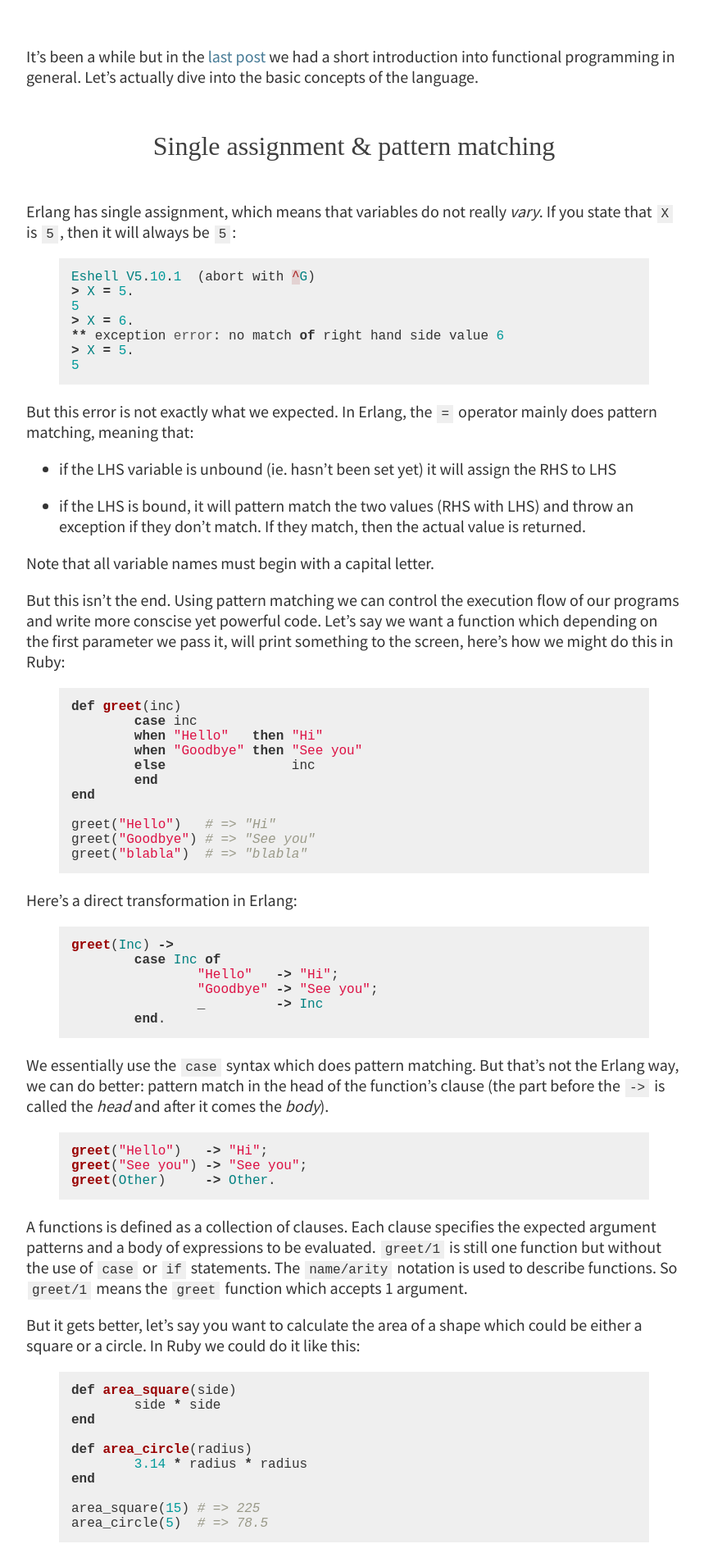
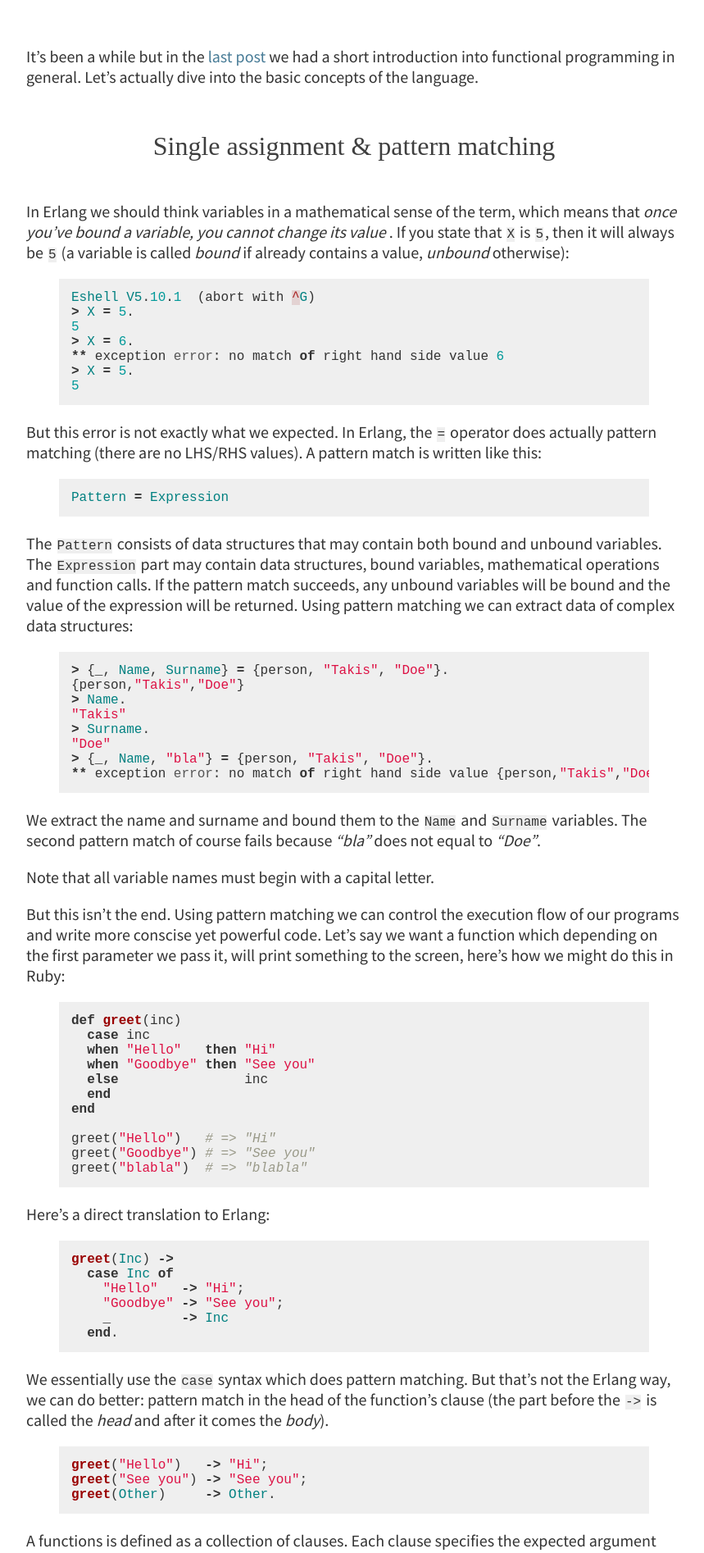
Before and after one commit to apostoiis/agis.io, a Jekyll site: the page built from _posts/2013-10-12-dabbling-in-erlang-a-minimal-introduction.markdown, in a window 1280 px wide. Shown: the part 319-2213 px from the top of the page at 82% size, without its empty margins (208-1067 px from the left). Built offline with Jekyll 4.4.1, drawn with Linux system fonts in a browser that asks for light colours; some web fonts are replaced; comment, search, counter and statistics services are not loaded; some of the changed text lies outside the part shown.

Commit message:
post fixes

```diff
--- a/_posts/2013-10-12-dabbling-in-erlang-a-minimal-introduction.markdown
+++ b/_posts/2013-10-12-dabbling-in-erlang-a-minimal-introduction.markdown
@@ -7,7 +7,7 @@ date: 2013-10-12 15:34
 It's been a while but in the [last post](http://agis.kontext.gr/2013/05/19/dabbling-in-erlang-hello-function.html) we had a short introduction into functional programming in general. Let's actually dive into the basic concepts of the language.
 
 ## Single assignment & pattern matching
-Erlang has single assignment, which means that variables do not really *vary*. If you state that `X` is `5`, then it will always be `5`:
+In Erlang we should think variables in a mathematical sense of the term, which means that *once you've bound a variable, you cannot change its value* . If you state that `X` is `5`, then it will always be `5` (a variable is called *bound* if already contains a value, *unbound* otherwise):
 
 {% highlight erlang %}
 Eshell V5.10.1  (abort with ^G)
@@ -19,11 +19,26 @@ Eshell V5.10.1  (abort with ^G)
 5
 {% endhighlight %}
 
-But this error is not exactly what we expected. In Erlang, the `=` operator mainly does pattern matching, meaning that:
+But this error is not exactly what we expected. In Erlang, the `=` operator does actually pattern matching (there are no LHS/RHS  values). A pattern match is written like this:
 
-* if the LHS variable is unbound (ie. hasn't been set yet) it will assign the RHS to LHS
+{% highlight erlang %}
+Pattern = Expression
+{% endhighlight %}
 
-* if the LHS is bound, it will pattern match the two values (RHS with LHS) and throw an exception if they don't match. If they match, then the actual value is returned.
+The `Pattern` consists of data structures that may contain both bound and unbound variables. The `Expression` part may contain data structures, bound variables, mathematical operations and function calls. If the pattern match succeeds, any unbound variables will be bound and the value of the expression will be returned. Using pattern matching we can extract data of complex data structures:
+
+{% highlight erlang %}
+> {_, Name, Surname} = {person, "Takis", "Doe"}.
+{person,"Takis","Doe"}
+> Name.
+"Takis"
+> Surname.
+"Doe"
+> {_, Name, "bla"} = {person, "Takis", "Doe"}.
+** exception error: no match of right hand side value {person,"Takis","Doe"}
+{% endhighlight %}
+
+We extract the name and surname and bound them to the `Name` and `Surname` variables. The second pattern match of course fails because *"bla"* does not equal to *"Doe"*.
 
 Note that all variable names must begin with a capital letter.
 
@@ -31,11 +46,11 @@ But this isn't the end. Using pattern matching we can control the execution flow
 
 {% highlight ruby %}
 def greet(inc)
-	case inc
-	when "Hello"   then "Hi"
-	when "Goodbye" then "See you"
-	else                inc
-	end
+  case inc
+  when "Hello"   then "Hi"
+  when "Goodbye" then "See you"
+  else                inc
+  end
 end
 
 greet("Hello")   # => "Hi"
@@ -43,15 +58,15 @@ greet("Goodbye") # => "See you"
 greet("blabla")  # => "blabla"
 {% endhighlight %}
 
-Here's a direct transformation in Erlang:
+Here's a direct translation to Erlang:
 
 {% highlight erlang %}
 greet(Inc) ->
-	case Inc of
-		"Hello"   -> "Hi";
-		"Goodbye" -> "See you";
-		_         -> Inc
-	end.
+  case Inc of
+    "Hello"   -> "Hi";
+    "Goodbye" -> "See you";
+    _         -> Inc
+  end.
 {% endhighlight %}
 
 We essentially use the `case` syntax which does pattern matching. But that's not the Erlang way, we can do better: pattern match in the head of the function's clause (the part before the `->` is called the *head* and after it comes the *body*).
@@ -62,17 +77,18 @@ greet("See you") -> "See you";
 greet(Other)     -> Other.
 {% endhighlight %}
 
-A functions is defined as a collection of clauses. Each clause specifies the expected argument patterns and a body of expressions to be evaluated. `greet/1` is still one function but without the use of `case` or `if` statements. The `name/arity` notation is used to describe functions. So `greet/1` means the `greet` function which accepts 1 argument.
+A functions is defined as a collection of clauses. Each clause specifies the expected argument patterns and a body of expressions to be evaluated. `greet/1` is still one function but without the use of `case` or `if` statements. The `name/arity` notation is used to describe functions. So `greet/1` means the `greet` function which accepts 1 argument. It's worth mentioning that the in the compiler meets the different `greet` clauses, it ends up creating a binary search tree, so pattern matching is very efficient.
 
-But it gets better, let's say you want to calculate the area of a shape which could be either a square or a circle. In Ruby we could do it like this:
+
+But it gets better, let's say you want to calculate the area of a shape which could be either a square or a circle. In Ruby we could define *two* different functions:
 
 {% highlight ruby %}
 def area_square(side)
-	side * side
+  side * side
 end
 
 def area_circle(radius)
-	3.14 * radius * radius
+  3.14 * radius * radius
 end
 
 area_square(15) # => 225
@@ -104,13 +122,19 @@ area({square, Side})   -> Side * Side.
 and we would use it like this
 
 {% highlight erlang %}
-area({square, 15}). % => 225
-area({circle, 5}).  % => 78.5
+> area({square, 15}).
+225
+> area({circle, 5}).
+78.5
+> area({wtf, 5}).
+** exception error: no function clause matching area({wtf,5})
 {% endhighlight %}
 
-We're using a composite data type called *tuple*. I won't get into details but you will see tuples everywhere in Erlang.
+In the Erlang version, we're defining one function with multiple clauses. We also don't have to explicitly raise an error as we do in the Ruby version, the pattern match will fail so an exception will be raised anyway.
 
-A function is identified by its name and its arity. Two functions with the same name but different arity are two completely different functions that just happen to share the same name. This means could do this:
+Note that we're using a composite data type called *tuple* (that thing inside the curly brackets). I won't get into details but you will see tuples everywhere in Erlang.
+
+It's important to point out that a function is identified by its name and its arity. Two functions with the same name but different arity are two completely different functions that just happen to share the same name. This means could do this:
 
 {% highlight erlang %}
 adder(_)       -> "I'm someone".
@@ -136,9 +160,9 @@ Let's define a function that tells us if the given number is even or odd. Notice
 
 {% highlight erlang %}
 is_what(X) when X rem 2 == 0 ->
-	even;
+  even;
 is_what(X) when X rem 2 /= 0 ->
-	odd.
+  odd.
 {% endhighlight %}
 
 We can use it like this:
@@ -184,13 +208,17 @@ The first element of a List is called the *head* and the rest of the List is cal
 ["Look what I did!",3,4,5]
 {% endhighlight %}
 
-To understand the recursive definition of Lists, we should understand that all the following Lists are semantically equivalent:
+To illustrate the recursive definition of lists, all of the following list notations:
 
 {% highlight erlang %}
 [1,2,3,4]
 [1,2,3,4|[]]
 [1,2|[3,4]]
 [1,2|[3,4|[]]]
+{% endhighlight %}
+
+are simply syntactic sugar for:
+{% highlight erlang %}
 [1|[2|[3|[4|[]]]]]
 {% endhighlight %}
 
@@ -232,7 +260,7 @@ That's neat! Functions are first-class citizens in Erlang and we can manipulate
 
 {% highlight erlang %}
 times(X) ->
-	fun(Y) -> X*Y end.
+  fun(Y) -> X*Y end.
 {% endhighlight %}
 
 We can now reuse our simple `times` function:
@@ -252,12 +280,12 @@ Another common task is to filter out elements with a particular property, for ex
 
 {% highlight erlang %}
 evens([]) ->
-	[];
+  [];
 evens([H|T]) ->
-	case H rem 2 == 0 of
-		true -> [H | evens(T)];
-		_    -> evens(T)
-	end.
+  case H rem 2 == 0 of
+    true -> [H | evens(T)];
+    _    -> evens(T)
+  end.
 {% endhighlight %}
 
 let's see it in action:
@@ -270,7 +298,7 @@ let's see it in action:
 ## List comprehensions
 It's a very common operation to `map` and `filter` lists. In other words to apply a function to every element of a list and select those elements of a list that have a particular property. *List comprehensions* provides us with a notation to achieve this result in a powerful yet compact way.
 
-The syntax of a list comprehension might be a little confusing at start: `[Expression || Generators, Guards, Generators, ...]`, where generators are `Pattern <- List` pairs, guards are..well, guards and expressions are specifiers of what the result will look like.
+The syntax of a list comprehension might be a little confusing at start and requires some [practice](http://trigonakis.com/blog/2011/04/22/introduction-to-erlang-list-comprehension/) to get used to.
 
 Let's say we want to pick all the even numbers in a list and multiply them by two. List comprehensions to the rescue:
 
@@ -288,16 +316,16 @@ That's a fairly simple example. Let's try something slightly more advanced by us
 [{2,2},{2,3},{2,4},{4,4}]
 {% endhighlight %}
 
-Here the expression is the tuple `{X, Y}`, then follows the generator `X <- lists:seq(1,4)` which essentially means *X comes from lists:seq(1,4)* (`(lists:seq/2)` is a built-in function that generates a sequence of integers), then follows the guard `X rem 2 == 0` and finally another generator.
+Here the expression is the tuple `{X, Y}`, then follows the generator `X <- lists:seq(1,4)` which essentially means *X comes from lists:seq(1,4)* (`lists:seq/2` is a built-in function that generates a sequence of integers), then follows the guard `X rem 2 == 0` and finally another generator.
 
 So list comprehensions result in more conscise and clear code.
 
 ## That's not all folks
 We've ran into lists, pattern matching, guards, functions and list comprehensions. What we saw until now can be summed up to this:
 
-* *Lists* are the most useful data structures in Erlang. Common operations on them are very efficient, extracting the head or tail of a list and inserting at the beginning of the list are constant-time.
+* *Lists* are the most useful data structures in Erlang. Common operations on them are very efficient, extracting the head or tail of a list and inserting at the beginning of the list are constant-time. The [cons operator](http://dustin.sallings.org/2010/03/04/erlang-conc.html) is the basic tool for manipulating lists.
 
-* *Pattern matching* is a fundamendal characteristic of the language and a very powerful concept that is everywhere in Erlang programs. It results clearer and more readable code (vs `if-else` statements). *Guards* are a great tool that provides additional power to pattern matching.
+* *Pattern matching* is a fundamendal characteristic of the language and a very powerful concept that is everywhere in Erlang programs. It results in [clearer and more readable code](http://existentialtype.wordpress.com/2011/03/15/boolean-blindness/) (vs `if-else` statements). *Guards* are a great tool that provides additional power to pattern matching.
 
 * *Functions* are first-class citizens and are treated like any other data types. You can pass them as arguments, assign them to variables and make them the return values of other functions.
 
--- a/css/main.css
+++ b/css/main.css
@@ -94,7 +94,6 @@ blockquote {
 code {
   background: #efefef;
   font-size: 16px;
-  padding: 2px 5px;
   margin: 0 2px;
 }
 
```
Also changed, not shown: other parts of _posts/2013-10-12-dabbling-in-erlang-a-minimal-introduction.markdown (+8 -6 lines).
